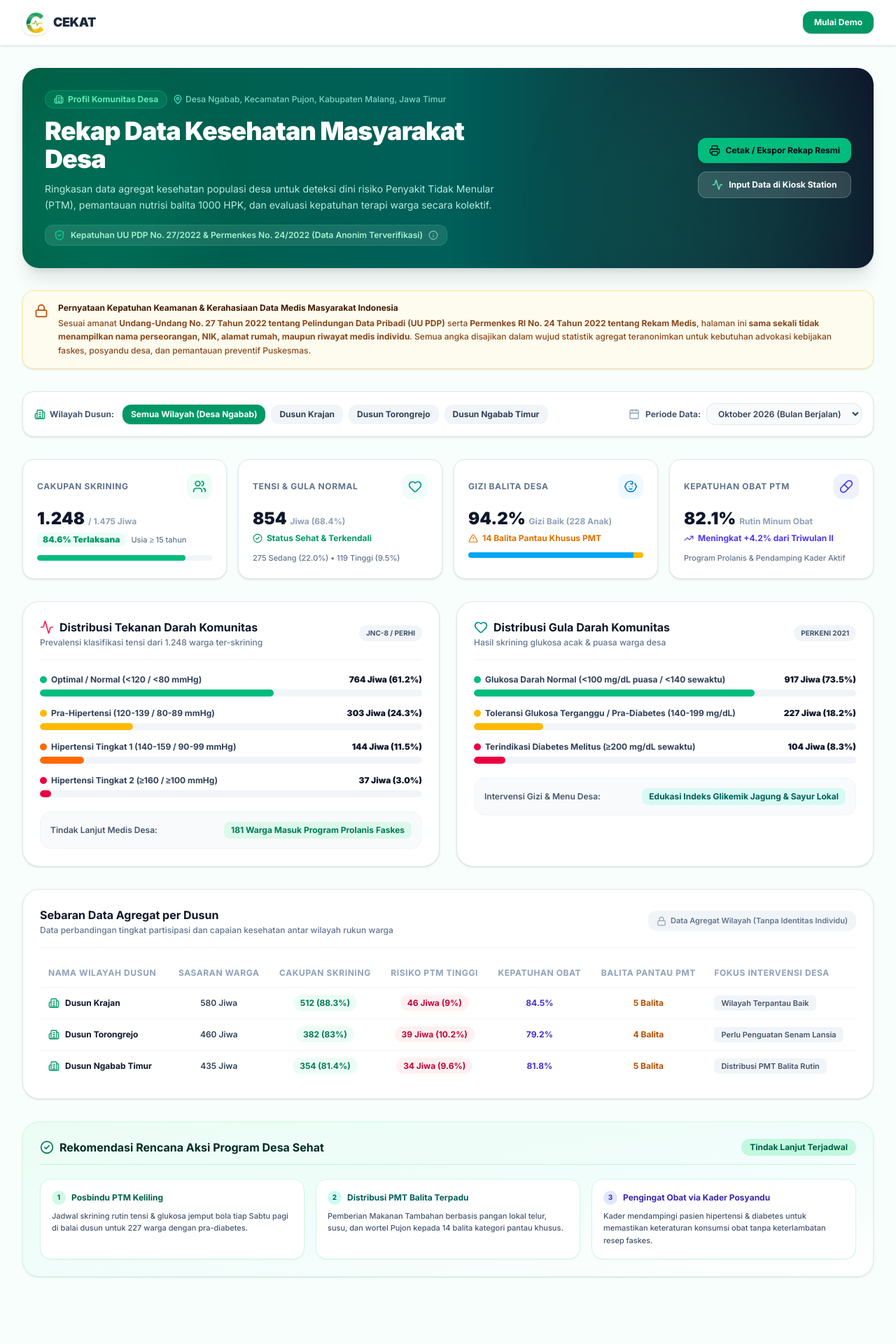
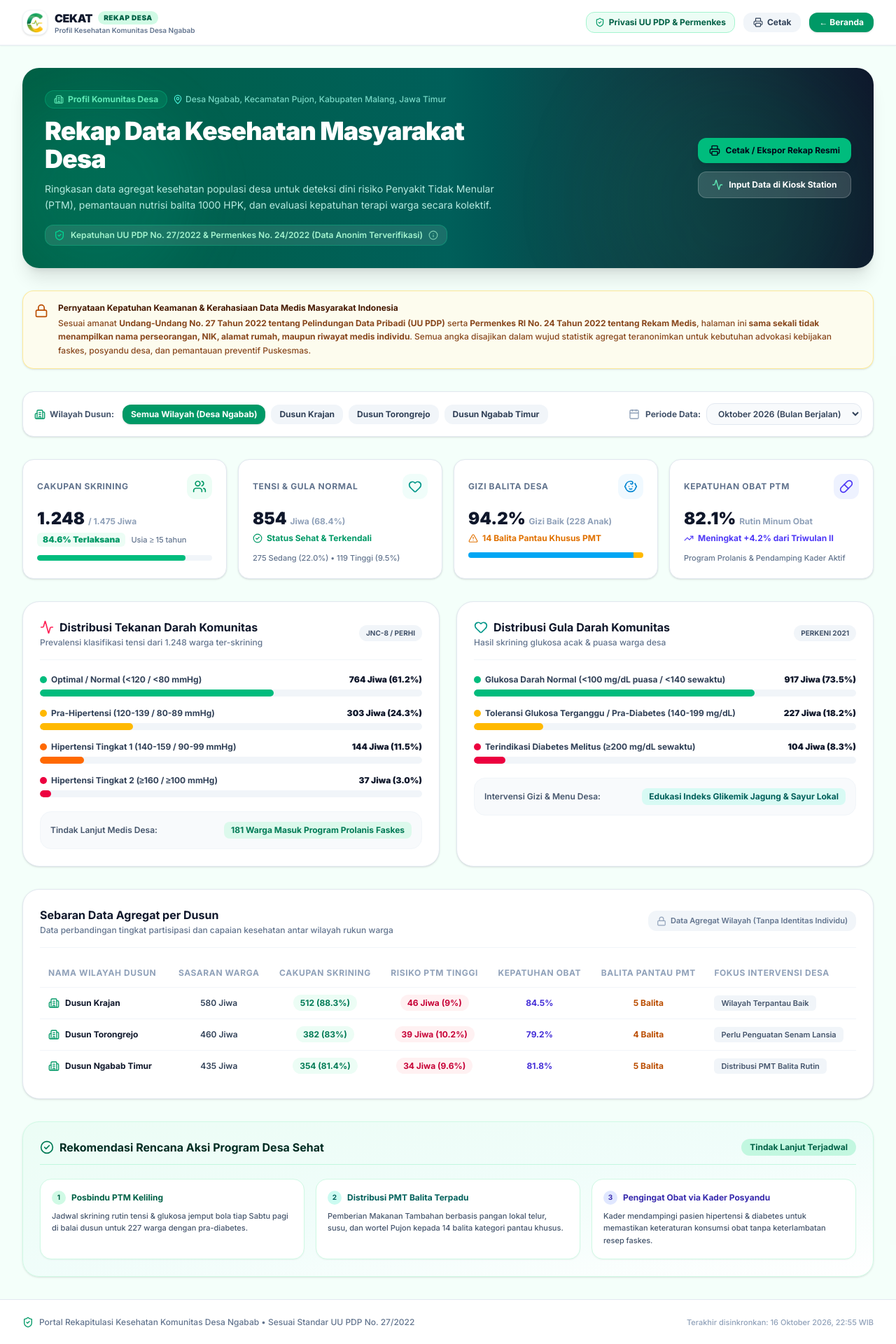
Before and after one commit to ahmadrofiussuud/ahligizi, a Next.js app: page /rekap-desa in a window 1280 px wide. Shown: the top 1920 px of the page at 70% size. Built offline with nearby package versions, Linux system fonts and the light colour scheme.

Commit message:
feat: customize rekap desa page with dedicated header and exclude generic feature navbar

```diff
--- a/src/app/layout.tsx
+++ b/src/app/layout.tsx
@@ -41,17 +41,17 @@ export default function RootLayout({
     return () => window.removeEventListener('resize', handleResize);
   }, []);
 
-  const isCekatRoute = pathname === '/ai' || pathname === '/app' || pathname === '/patient' || pathname === '/access' || pathname === '/demo' || pathname.startsWith('/station');
+  const isDedicatedRoute = pathname === '/ai' || pathname === '/app' || pathname === '/patient' || pathname === '/access' || pathname === '/demo' || pathname.startsWith('/station') || pathname === '/rekap-desa';
 
   return (
     <html lang="id" className="scroll-smooth">
       <body className={`${inter.className} bg-emerald-50/40 text-slate-800 min-h-screen flex flex-col`}>
-        {(!isCekatRoute || !isClient) && <Navbar />}
+        {(!isDedicatedRoute || !isClient) && <Navbar />}
         {/* Dynamic Layout Wrapper: Landing page takes true 100% full-width */}
         <main className={`flex-1 w-full ${
           isLandingPage
             ? 'px-0 py-0'
-            : isCekatRoute
+            : isDedicatedRoute
             ? 'p-0 max-w-full'
             : 'max-w-7xl mx-auto px-4 sm:px-6 lg:px-8 py-8'
         }`}>
@@ -59,7 +59,7 @@ export default function RootLayout({
         </main>
 
         {/* Professional Premium Multi-column Footer */}
-        {!isCekatRoute && (
+        {!isDedicatedRoute && (
           <footer className="bg-slate-900 text-slate-400 border-t border-slate-800 py-16">
             <div className="max-w-7xl mx-auto px-6 sm:px-8 lg:px-12 grid grid-cols-1 md:grid-cols-4 gap-10">
             {/* Column 1: Logo & Tagline */}
--- a/src/app/rekap-desa/page.tsx
+++ b/src/app/rekap-desa/page.tsx
@@ -93,7 +93,57 @@ export default function RekapKesehatanDesaPage() {
   };
 
   return (
-    <div className="space-y-8 pb-16">
+    <div className="min-h-screen bg-emerald-50/30 flex flex-col">
+
+      {/* Header Khusus Rekap Desa - Bersih tanpa menu fitur lain */}
+      <header className="sticky top-0 z-40 bg-white/95 backdrop-blur-md border-b border-slate-200/80 shadow-xs">
+        <div className="max-w-7xl mx-auto px-4 sm:px-6 lg:px-8 h-16 flex items-center justify-between">
+          <div className="flex items-center space-x-3">
+            <Link href="/" className="flex items-center space-x-2.5 group">
+              <div className="w-9 h-9 rounded-xl bg-white border border-slate-100 flex items-center justify-center p-0.5 shadow-sm group-hover:scale-105 transition-transform">
+                <img src="/images/logo C cekat.png" alt="Cekat Logo" className="w-full h-full object-contain" />
+              </div>
+              <div>
+                <div className="flex items-center space-x-2">
+                  <span className="text-base font-black tracking-tight text-slate-900">CEKAT</span>
+                  <span className="text-[10px] font-black uppercase tracking-wider bg-emerald-100 text-emerald-800 px-2 py-0.5 rounded-full">
+                    Rekap Desa
+                  </span>
+                </div>
+                <span className="text-[10px] text-slate-500 font-semibold block -mt-0.5">
+                  Profil Kesehatan Komunitas Desa Ngabab
+                </span>
+              </div>
+            </Link>
+          </div>
+
+          <div className="flex items-center space-x-2 sm:space-x-3">
+            <button
+              onClick={() => setShowLegalModal(true)}
+              className="hidden sm:inline-flex items-center gap-1.5 px-3 py-1.5 rounded-xl bg-emerald-50 text-emerald-800 border border-emerald-200 text-xs font-bold hover:bg-emerald-100 transition"
+            >
+              <ShieldCheck className="w-3.5 h-3.5 text-emerald-600" />
+              <span>Privasi UU PDP & Permenkes</span>
+            </button>
+            <button
+              onClick={handlePrint}
+              className="px-3.5 py-1.5 rounded-xl bg-slate-100 hover:bg-slate-200 text-slate-700 font-bold text-xs flex items-center gap-1.5 transition"
+            >
+              <Printer className="w-3.5 h-3.5" />
+              <span>Cetak</span>
+            </button>
+            <Link
+              href="/"
+              className="px-3.5 py-1.5 rounded-xl bg-emerald-600 hover:bg-emerald-700 text-white font-bold text-xs flex items-center gap-1.5 shadow-sm transition"
+            >
+              <span>← Beranda</span>
+            </Link>
+          </div>
+        </div>
+      </header>
+
+      {/* Main Content Area */}
+      <main className="max-w-7xl mx-auto px-4 sm:px-6 lg:px-8 py-8 flex-1 space-y-8 w-full">
 
       {/* 1. Header & Location Breadcrumb */}
       <div className="bg-gradient-to-r from-emerald-800 via-teal-800 to-slate-900 rounded-3xl p-6 sm:p-8 text-white shadow-xl relative overflow-hidden">
@@ -665,6 +715,21 @@ export default function RekapKesehatanDesaPage() {
         </div>
       )}
 
+      </main>
+
+      {/* Dedicated Clean Footer for Rekap Desa */}
+      <footer className="mt-auto border-t border-slate-200 bg-white py-6 text-xs text-slate-500 font-medium">
+        <div className="max-w-7xl mx-auto px-4 sm:px-6 lg:px-8 flex flex-col sm:flex-row items-center justify-between gap-3">
+          <div className="flex items-center gap-2">
+            <ShieldCheck className="w-4 h-4 text-emerald-600" />
+            <span>Portal Rekapitulasi Kesehatan Komunitas Desa Ngabab • Sesuai Standar UU PDP No. 27/2022</span>
+          </div>
+          <div className="text-[11px] text-slate-400">
+            Terakhir disinkronkan: 16 Oktober 2026, 22:55 WIB
+          </div>
+        </div>
+      </footer>
+
     </div>
   );
 }
```
